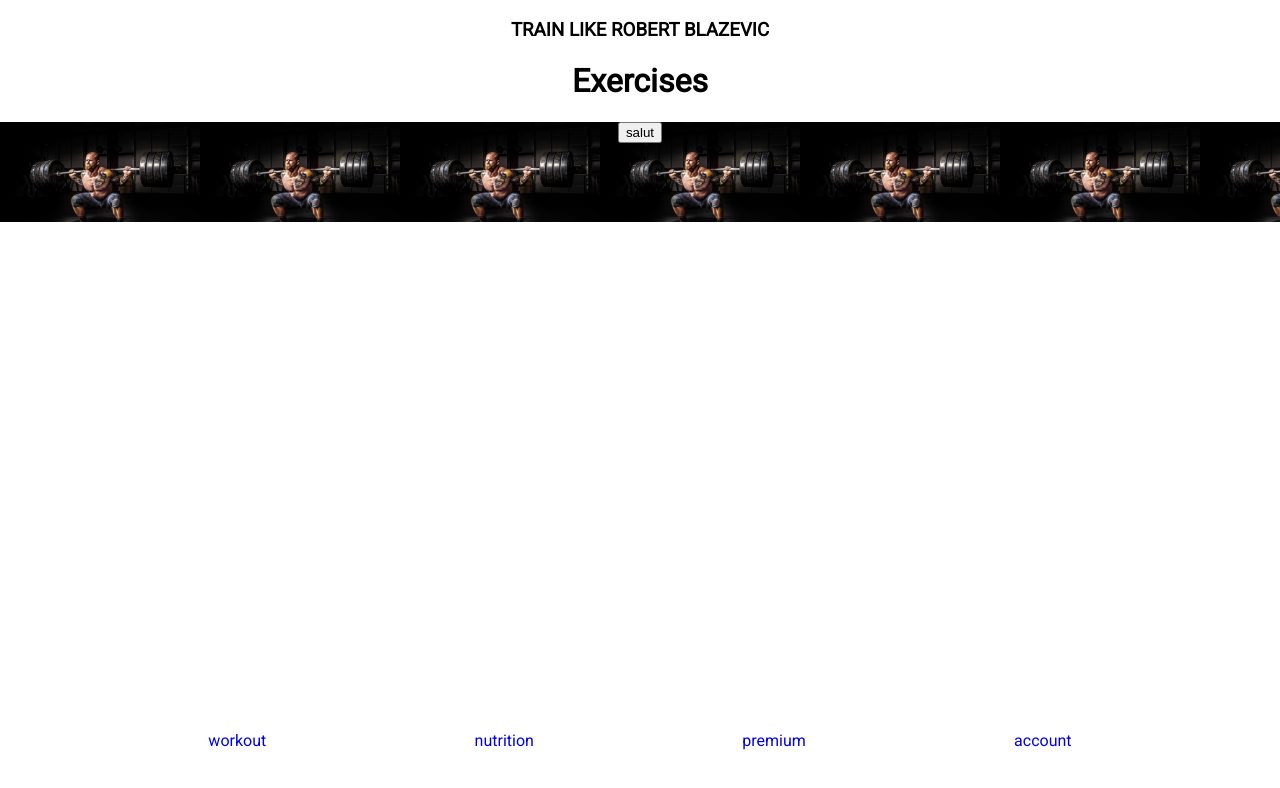
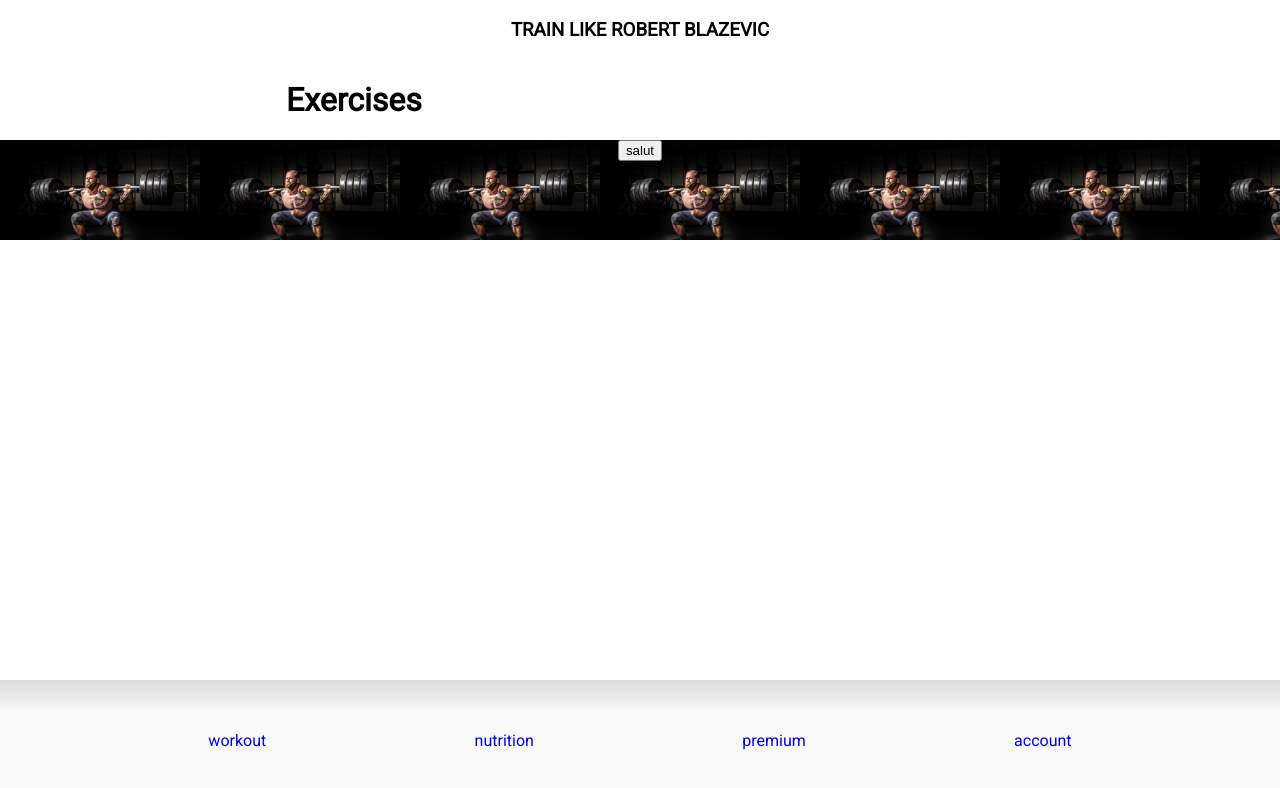
Before and after one commit to killinq-joke/gymapp, a React (Create React App) app: page /workout in a window 1280 px wide. Shown: the top 788 px of the page. Built offline with nearby package versions, Linux system fonts and the light colour scheme.

Commit message:
Addition of footer & workout page styling

```diff
--- a/src/App.css
+++ b/src/App.css
@@ -10,5 +10,21 @@
   left: 0;
   bottom: 0;
   width: 100%;
-  height: 15%
+  height: 15%;
+  background: rgb(220, 220, 219);
+  background: linear-gradient(
+    180deg,
+    rgba(220, 220, 219, 1) 0%,
+    rgba(249, 249, 249, 1) 27%
+  );
 }
+
+.exercises {
+  display: flex;
+  justify-content: space-around;
+  align-items: center;
+}
+
+.card {
+  background-image: url("./imgs/powerman.jpg");
+}
--- a/src/components/Account.js
+++ b/src/components/Account.js
@@ -1,5 +1,5 @@
 import React from "react";
 
 export default function Account() {
-  return <> </>;
+  return <></>;
 }
```
